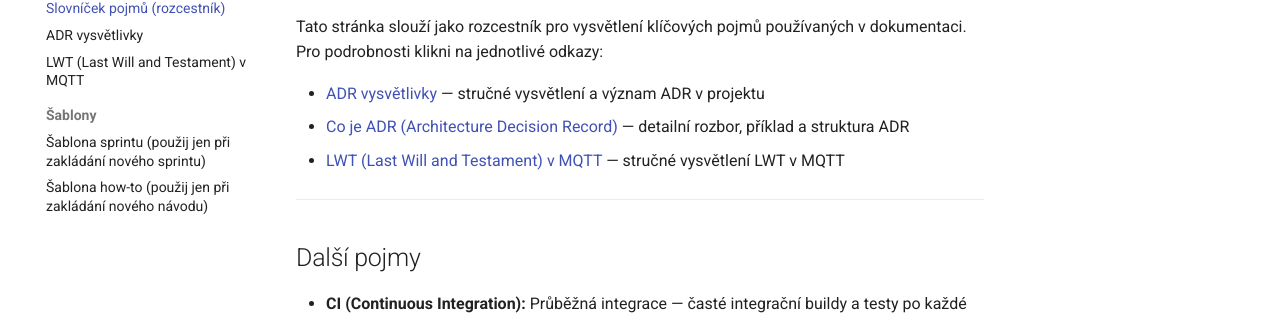
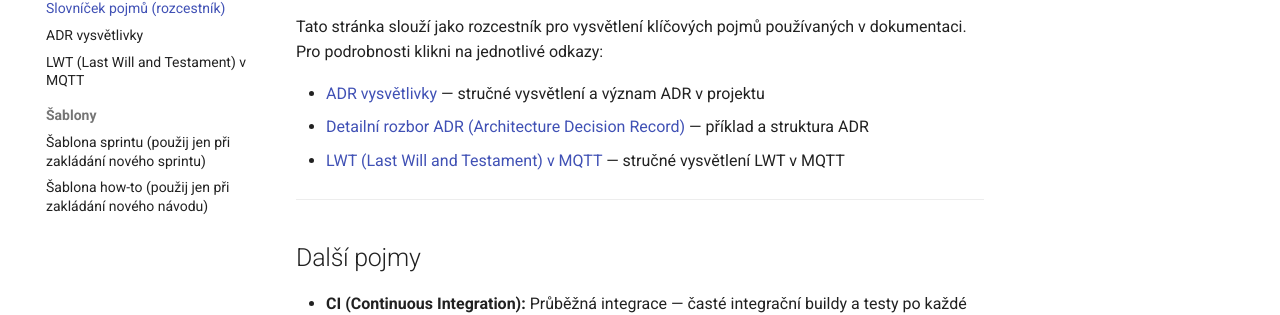
Before and after one commit to Cy80r6/ot-it-docs, an MkDocs documentation site: the page built from docs/reference/glossary.md, in a window 1280 px wide and 1048 px high. Shown: the part 214-529 px from the top of the window. Built offline with MkDocs 1.6.1 and Material for MkDocs 9.7.7, drawn with Linux system fonts in a browser that asks for light colours; comment, search, counter and statistics services are not loaded; the version menu is left out.

```diff
--- a/docs/reference/glossary.md
+++ b/docs/reference/glossary.md
@@ -3,7 +3,7 @@
 Tato stránka slouží jako rozcestník pro vysvětlení klíčových pojmů používaných v dokumentaci. Pro podrobnosti klikni na jednotlivé odkazy:
 
 - [ADR vysvětlivky](adr-explanations.md) — stručné vysvětlení a význam ADR v projektu
-- [Co je ADR (Architecture Decision Record)](adr-vysvetleni.md) — detailní rozbor, příklad a struktura ADR
+- [Detailní rozbor ADR (Architecture Decision Record)](adr-explanations.md) — příklad a struktura ADR
 - [LWT (Last Will and Testament) v MQTT](mqtt-lwt.md) — stručné vysvětlení LWT v MQTT
 
 ---
--- a/mkdocs.yml
+++ b/mkdocs.yml
@@ -103,6 +103,7 @@ nav:
   - ADR:
     - "ADR 0001: Volba stacku": adr/adr-0001-volba-stacku.md
     - "ADR 0002: Docker stack jako výchozí prostředí": adr/adr-0002-docker-stack.md
+    - "ADR 0003: Volba platformy pro edge zařízení — ESP32": adr/adr-0003-esp32.md
     - "Šablona ADR": adr/adr-template.md
 
   - Reference:
```
Also changed, not shown: docs/projects/sprint-1-lokalni-mqtt-tok.md (+1 -1 lines), docs/reference/adr-explanations.md (+1 -1 lines), docs/adr/adr-0001-docker-stack.md (deleted), docs/how-to/mqtt-tls.md (deleted), docs/how-to/mqtt-topic-naming-plc.md (deleted), 1 other file.
